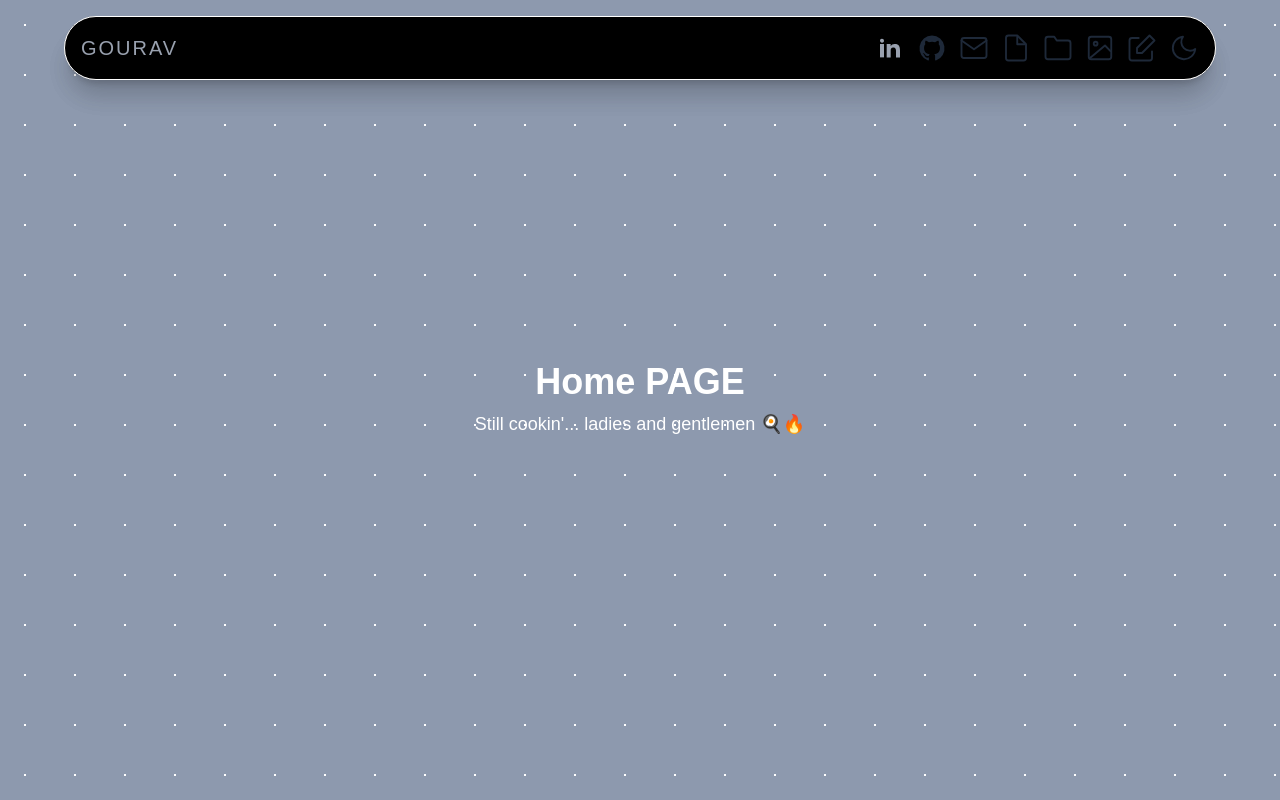
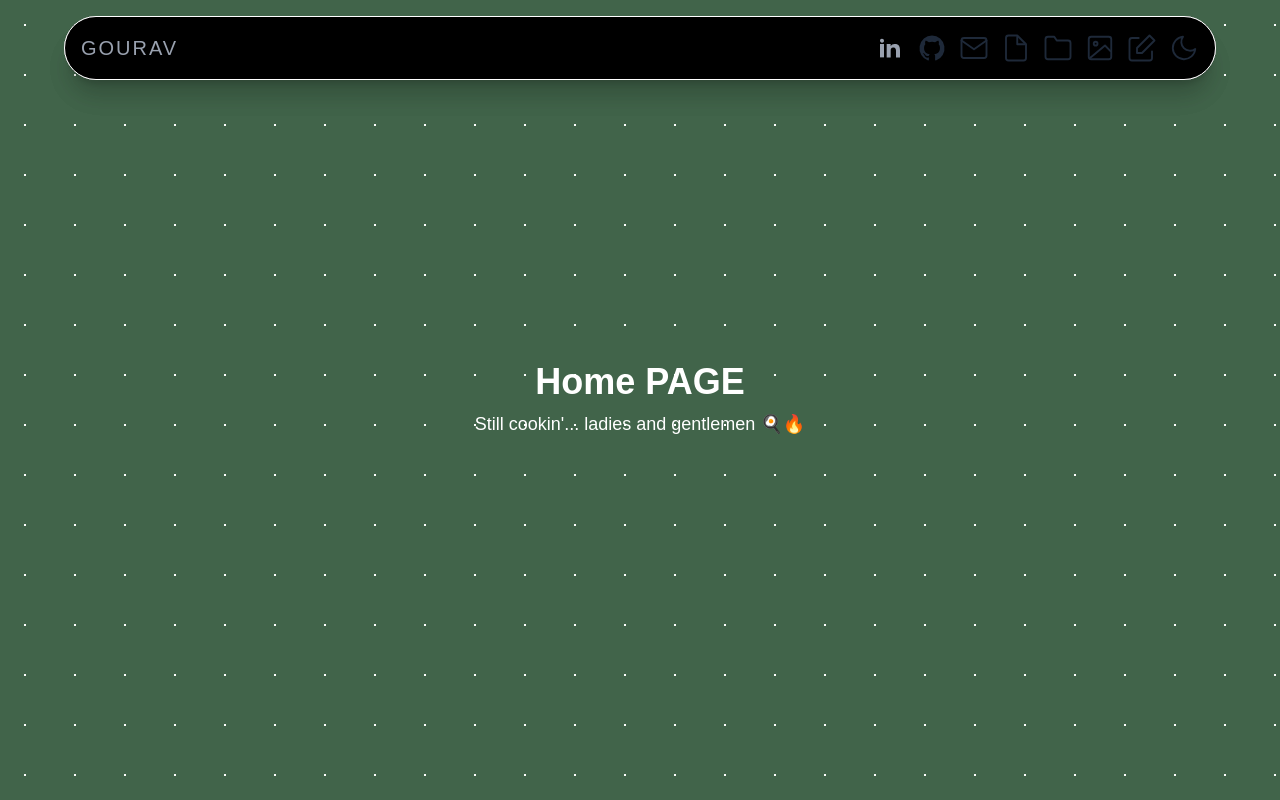
Before and after one commit to venomusblood568/venomusblood568.github.io, a Next.js app: page / in a window 1280 px wide. Built offline with nearby package versions, Linux system fonts and the light colour scheme.

Commit message:
bg change update

```diff
--- a/app/globals.css
+++ b/app/globals.css
@@ -2,9 +2,9 @@
 
 :root {
   --primary: #2b2d42;
-  --secondary: #8d99ae;
+  --secondary: #41644A;
   --tertiary: #edf2f4;
-  --background: #8d99ae;
+  --background: #41644A;
   --foreground: #000000;
   --dot-color: white; /* New dot color variable */
   --color-background: var(--background);
```
